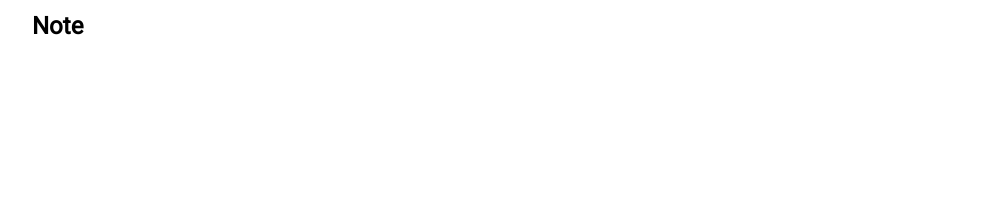
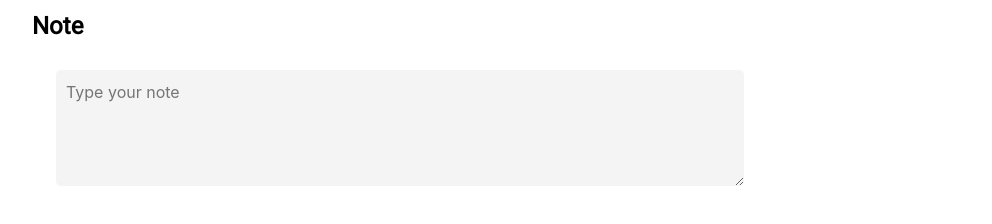
Before and after one commit to BeliGrosir/frontend, a Next.js app: page /checkout in a window 1280 px wide. Shown: the part 660-884 px from the top of the page, without its empty margins (50-1042 px from the left). Before the commit the page ends 800 px from the top, so only its background shows below. Built offline with nearby package versions, Linux system fonts and the light colour scheme.

Commit message:
feat: add text area field

```diff
--- /dev/null
+++ b/components/TextareaField/TextareaField.module.css
@@ -0,0 +1,17 @@
+.textareaFieldInput {
+    width: 100%;
+
+    background-color: #F4F4F4;
+    border-radius: 5px;
+
+    border-top-style: hidden;
+    border-right-style: hidden;
+    border-left-style: hidden;
+    border-bottom-style: hidden;
+
+    padding: 10px;
+}
+
+.textareaFieldInput:focus {
+    outline-color: #14635C;
+}
--- /dev/null
+++ b/components/TextareaField/index.js
@@ -0,0 +1,36 @@
+import React, { useState } from 'react'
+import { Container } from 'react-bootstrap'
+import styles from './TextareaField.module.css';
+
+export default function TextField({
+    label,
+    placeholder,
+    required,
+    error,
+    onChange,
+    disabled,
+    defaultValue,
+}) {
+    const [value, setValue] = useState(null);
+    const onInputChange = (e) => {
+        setValue(e.target.value);
+        onChange(e.target.value);
+    }
+
+    return (
+        <Container>
+            <textarea
+                rows={4}
+                className={styles.textareaFieldInput}
+                name={label}
+                value={value}
+                placeholder={placeholder}
+                required={required}
+                onChange={onInputChange}
+                disabled={disabled}
+                defaultValue={defaultValue}
+            />
+            {error && <span className="error">{error}</span>}
+        </Container>
+    )
+}
--- a/pages/checkout/index.js
+++ b/pages/checkout/index.js
@@ -1,6 +1,7 @@
 import Head from 'next/head'
 
 import SideTextField from '../../components/SideTextField'
+import TextareaField from '../../components/TextareaField'
 
 import styles from '../../styles/Checkout.module.css'
 
@@ -45,6 +46,10 @@ export default function Checkout() {
                         </div>
                         <div className={styles.note}>
                             <h3>Note</h3>
+                            <TextareaField
+                                placeholder={"Type your note"}
+                                required={true}
+                            />
                         </div>
                     </Col>
                     <Col md={4} lg={4} xl={4}>Variable width content</Col>
```
